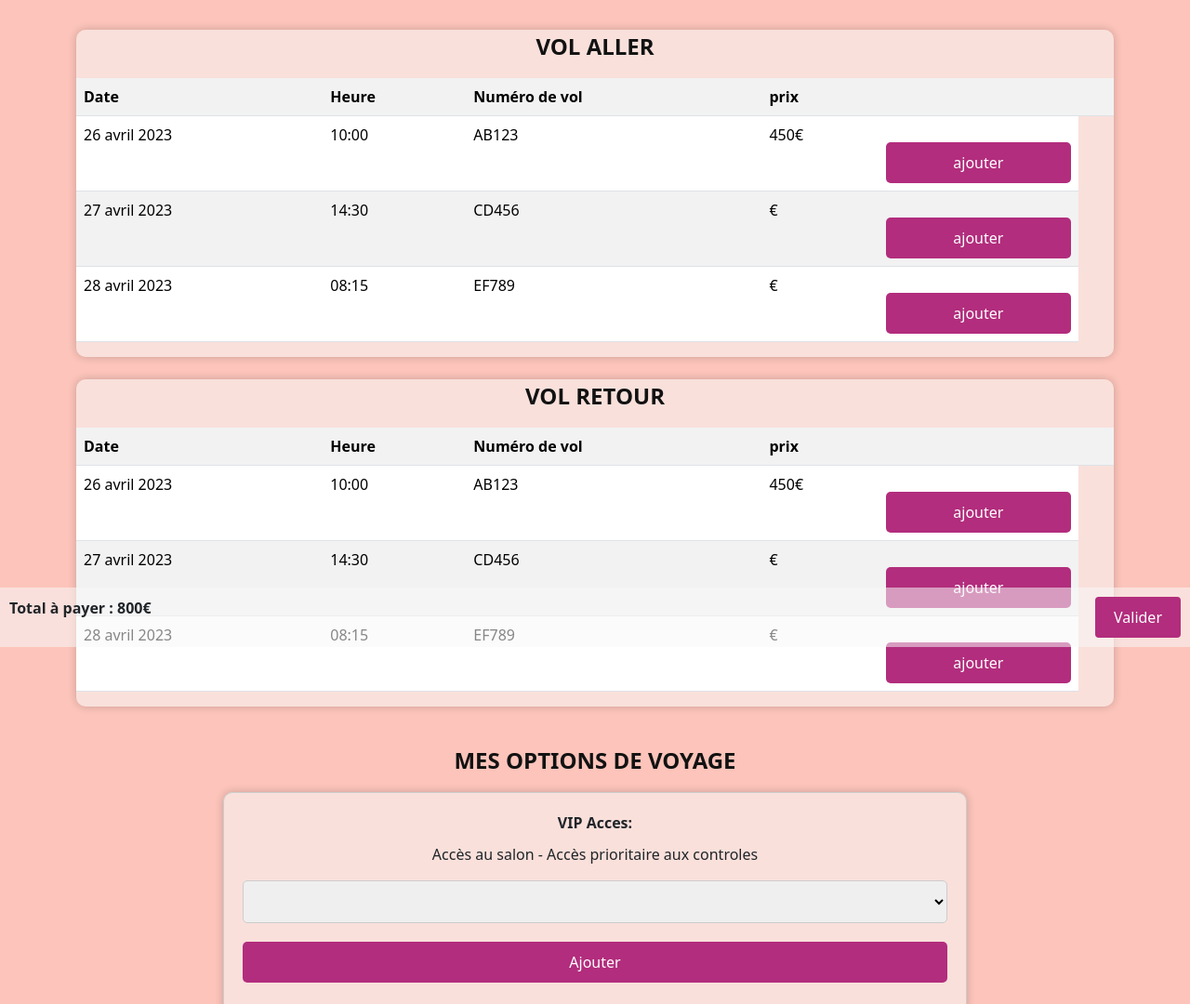
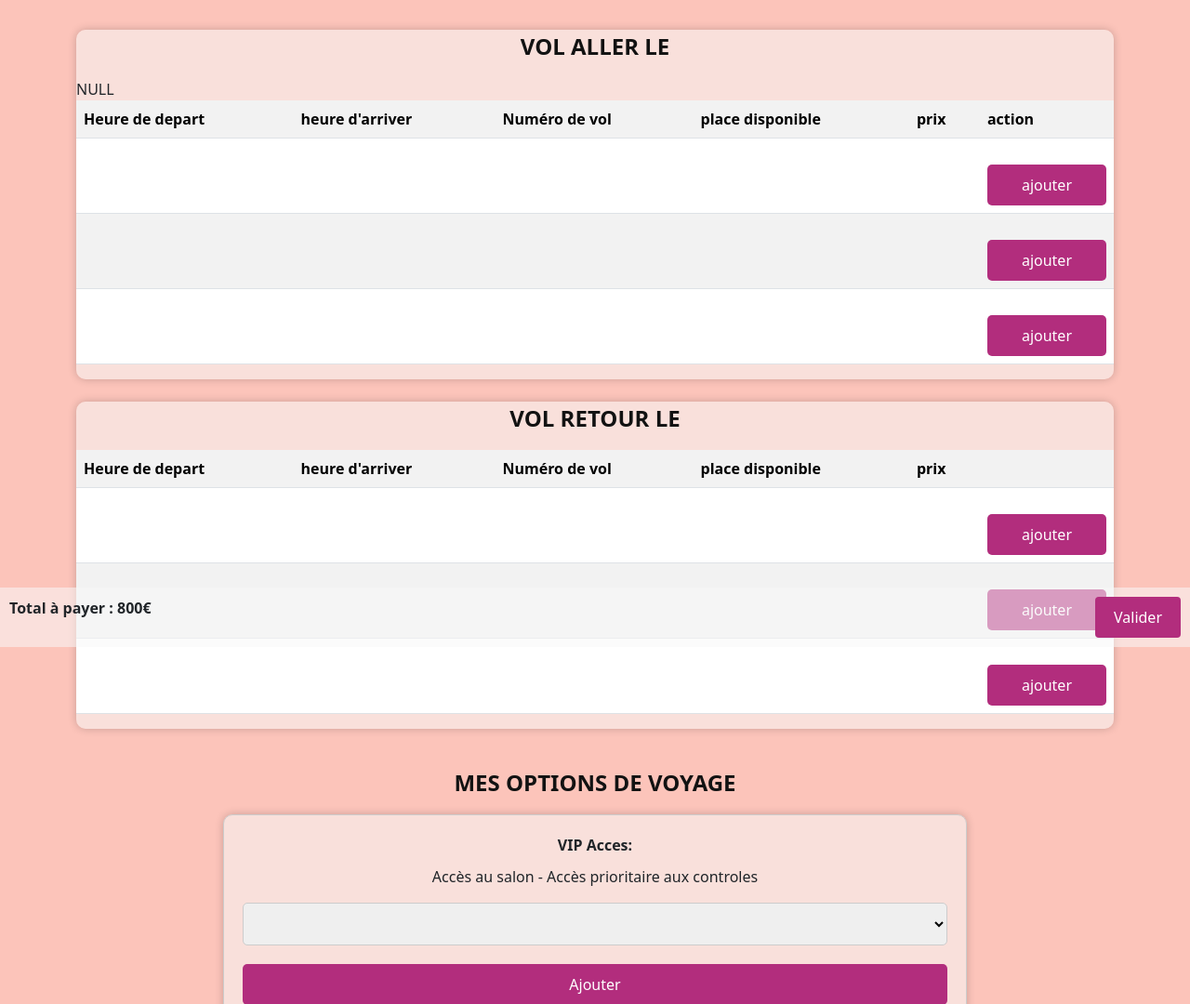
Before and after one commit to MarinePayet/DonkeyAir, a PHP site: page /flightlist.php in a window 1280 px wide. Shown: the part 104-1184 px from the top of the page at 93% size. Run offline with PHP 8.4, Linux system fonts and the light colour scheme; the visitor is signed in with stand-in values (Sample User, id 1); data that the repository does not hold is empty.

Commit message:
flightlist modif

```diff
--- a/myphp/flightlist.php
+++ b/myphp/flightlist.php
@@ -18,40 +18,65 @@ require_once 'Database.php'
 	<div class="table-responsive">
 		<table class=" table table-striped table-hover ">
 
-			<p class="text-uppercase fw-bold fs-4">Vol Aller</p>
+			<p class="text-uppercase fw-bold fs-4">Vol Aller le <?php echo $_POST['date_depart'];?> </p>
 			<tr class="table">
-				<th>Date</th>
-				<th>Heure</th>
+
+				<th>Heure de depart</th>
+				<th>heure d'arriver</th>
 				<th>Numéro de vol</th>
+				<th>place disponible</th>
 				<th>prix</th>
-				<th></th>
-				<th></th>
+				<th>action</th>
+
 			</tr>
 
 
+<?php
+
+$db= DataBase::getPdo();
+$statement=$db->query('SELECT * FROM flights');
+$statement->execute();
+$flights = $statement->fetchAll(PDO::FETCH_ASSOC);
+foreach ($flights as $flight)
+{
+$arrival_time = $flight['arrival_time'];
+$departure_time = $flight['departure_time'];
+$flight_number = $flight['flight_number'];
+$available_seats = $flight['available_seats'];
+$price = $flight['price'];
+}
+
+var_dump($flight)
+?>
+
 			<tr>
-				<td>26 avril 2023</td>
-				<td>10:00</td>
-				<td>AB123</td>
-				<td>450€</td>
+				<td><?php echo $departure_time=$flight['departure_time'];?></td>
+				<td><?php echo $arrival_time = $flight['arrival_time'];?></td>
+				<td><?php echo $flight_number = $flight['flight_number'];?></td>
+				<td><?php echo $available_seats = $flight['available_seats'];?></td>
+				<td><?php echo $price = $flight['price'];?></td>
+				<td><input class="btn btn-primary" type="submit" value="ajouter"></td>
+
+			</tr>
+			<tr>
+
+			<td><?php echo $departure_time=$flight['departure_time'];?></td>
+				<td><?php echo $arrival_time = $flight['arrival_time'];?></td>
+				<td><?php echo $flight_number = $flight['flight_number'];?></td>
+				<td><?php echo $available_seats = $flight['available_seats'];?></td>
+				<td><?php echo $price = $flight['price'];?></td>
+
 				<td>
 					<input class="btn btn-primary" type="submit" value="ajouter">
 				</td>
 			</tr>
 			<tr>
-				<td>27 avril 2023</td>
-				<td>14:30</td>
-				<td>CD456</td>
-				<td>€</td>
-				<td>
-					<input class="btn btn-primary" type="submit" value="ajouter">
-				</td>
-			</tr>
-			<tr>
-				<td>28 avril 2023</td>
-				<td>08:15</td>
-				<td>EF789</td>
-				<td>€</td>
+
+			<td><?php echo $flight['departure_time'];?></td>
+				<td><?php echo $flight['arrival_time'];?></td>
+				<td><?php echo $flight['flight_number'];?></td>
+				<td><?php echo $flight['available_seats'];?></td>
+				<td><?php echo $flight['price'];?></td>
 				<td>
 					<input class="btn btn-primary" type="submit" value="ajouter">
 				</td>
@@ -64,39 +89,47 @@ require_once 'Database.php'
 	</div><br>
 	<div class="table-responsive">
 		<table class="table table-striped table-hover">
-			<p class="text-uppercase fw-bold fs-4">Vol retour</p>
+			<p class="text-uppercase fw-bold fs-4">Vol retour le <?php echo $_POST['date_retour'];?></p>
 			<tr class="table">
-				<th>Date</th>
-				<th>Heure</th>
+
+				<th>Heure de depart</th>
+				<th>heure d'arriver</th>
 				<th>Numéro de vol</th>
+				<th>place disponible</th>
 				<th>prix</th>
 				<th></th>
-				<th></th>
+
 			</tr>
 			<tr>
-				<td>26 avril 2023</td>
-				<td>10:00</td>
-				<td>AB123</td>
-				<td>450€</td>
+
+			<td><?php echo $flight['departure_time'];?></td>
+				<td><?php echo $flight['arrival_time'];?></td>
+				<td><?php echo $flight['flight_number'];?></td>
+				<td><?php echo $flight['available_seats'];?></td>
+				<td><?php echo $flight['price'];?></td>
 				<td>
 					<input class="btn btn-primary" type="submit" value="ajouter">
 				</td>
 
 			</tr>
 			<tr>
-				<td>27 avril 2023</td>
-				<td>14:30</td>
-				<td>CD456</td>
-				<td>€</td>
+
+			<td><?php echo $flight['departure_time'];?></td>
+				<td><?php echo $flight['arrival_time'];?></td>
+				<td><?php echo $flight['flight_number'];?></td>
+				<td><?php echo $flight['available_seats'];?></td>
+				<td><?php echo $flight['price'];?></td>
 				<td>
 					<input class="btn btn-primary" type="submit" value="ajouter">
 				</td>
 			</tr>
 			<tr>
-				<td>28 avril 2023</td>
-				<td>08:15</td>
-				<td>EF789</td>
-				<td>€</td>
+
+			<td><?php echo $flight['departure_time'];?></td>
+				<td><?php echo $flight['arrival_time'];?></td>
+				<td><?php echo $flight['flight_number'];?></td>
+				<td><?php echo $flight['available_seats'];?></td>
+				<td><?php echo $flight['price'];?></td>
 				<td>
 					<input class="btn btn-primary" type="submit" value="ajouter">
 				</td>
@@ -105,6 +138,49 @@ require_once 'Database.php'
 		</table>
 
 	</div>
+
+
+
+<?php
+
+if (isset($_POST['departs'])); {
+	$depart = $_POST['departs'];
+	$destination = $_POST['destination'];
+	$date_depart = $_POST['date_depart'];
+	$date_retour = $_POST['date_retour'];
+	$passagers = $_POST['passagers'];
+}
+
+
+
+
+
+
+
+
+
+?>
+
+
+
+
+
+
+
+
+
+
+
+
+
+
+
+
+
+
+
+
+
 
 
 	<div class="optionbox">
@@ -170,19 +246,3 @@ require_once 'Database.php'
 	<div class="total">Total à payer :     <span id="total">800€</span></div>
 	<button id="valider">Valider</button>
 </div>
-
-<?php
-
-if (isset($_POST['departs'])); {
-	$depart = $_POST['departs'];
-	$destination = $_POST['destination'];
-	$date_depart = $_POST['date_depart'];
-	$date_retour = $_POST['date_retour'];
-	$passagers = $_POST['passagers'];
-}
-    var_dump($depart);
-    var_dump($destination);
-    var_dump($date_depart);
-    var_dump($date_retour);
-    var_dump($passagers);
-?>
```
